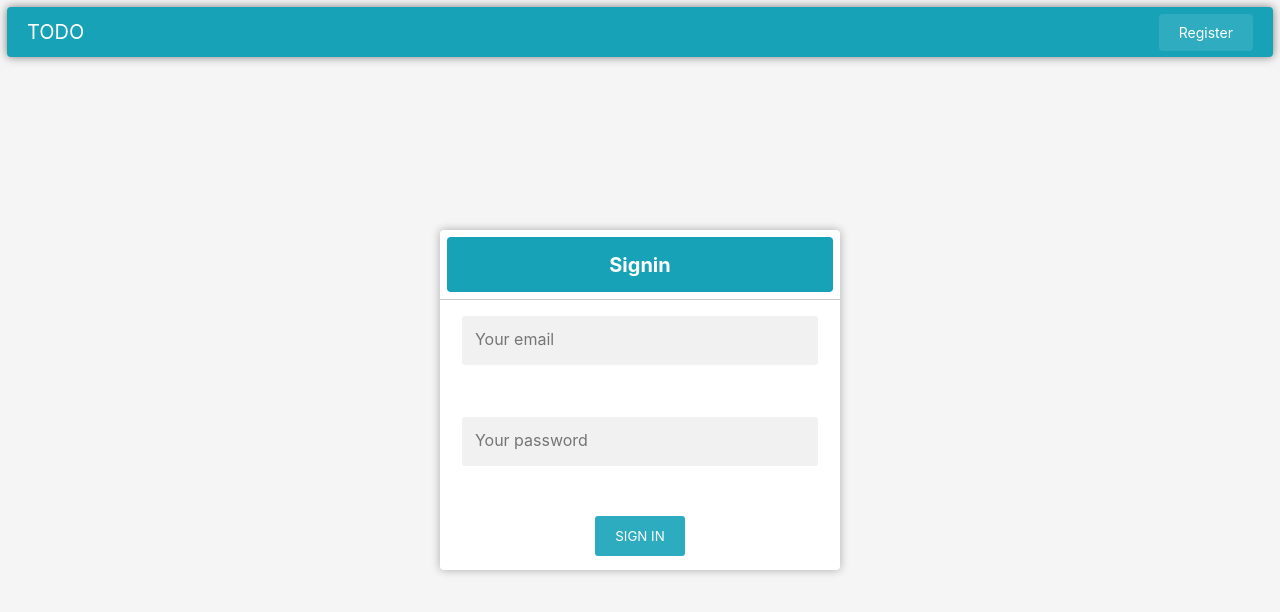
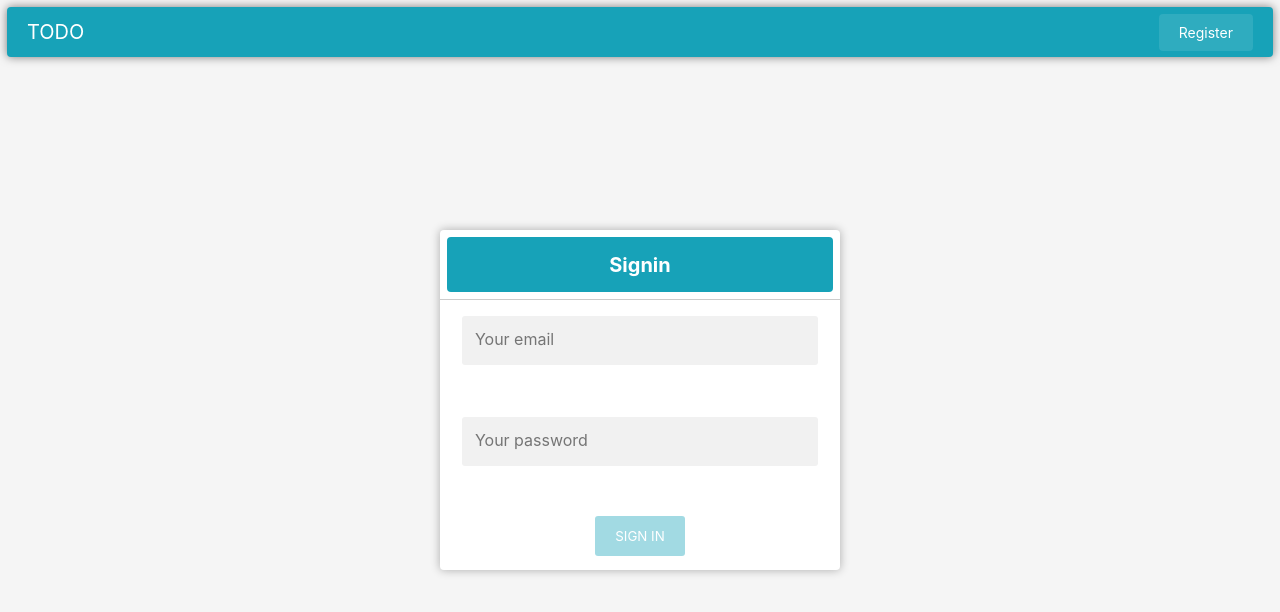
Before and after one commit to nitudeka/react_todo, a React (Create React App) app: page /signin in a window 1280 px wide. Shown: the top 612 px of the page. Built offline with nearby package versions, Linux system fonts and the light colour scheme.

Commit message:
added disable button

```diff
--- a/src/components/Form/Signin/Signin.js
+++ b/src/components/Form/Signin/Signin.js
@@ -107,7 +107,7 @@ class Register extends Component {
           <h3 className='form__heading'>Signin</h3>
         </div>
         {form}
-        <button onClick={signinHandler} className='form__btn'>Sign in</button>
+        <button disabled={!this.state.formIsValid} onClick={signinHandler} className='form__btn'>Sign in</button>
       </div>
     )
   }
@@ -123,5 +123,3 @@ const mapDispatchToProps = (dispatch) => ({
 })
 
 export default withRouter(connect(mapStateToProps, mapDispatchToProps)(Register));
-
-// disabled={!this.state.formIsValid}
```
